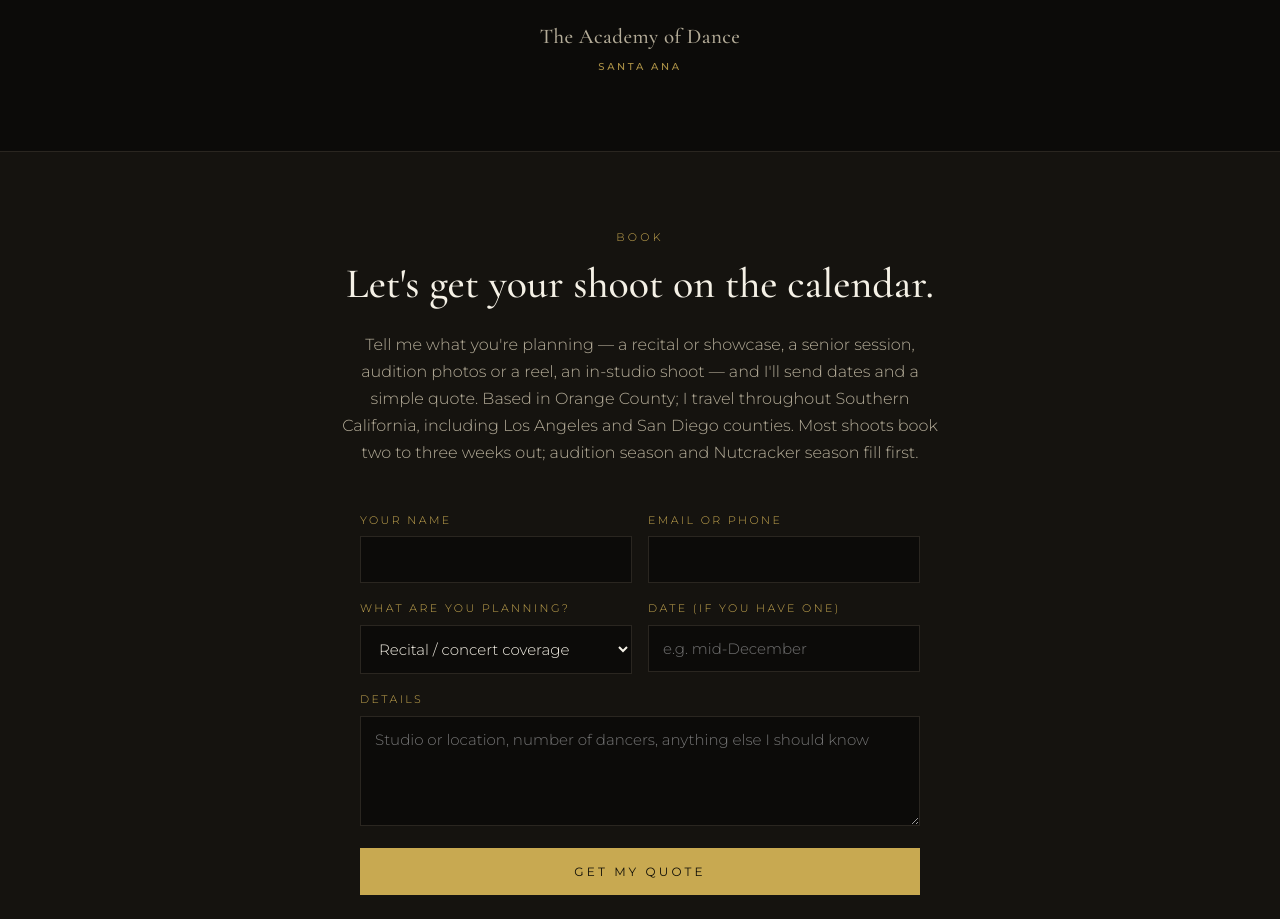
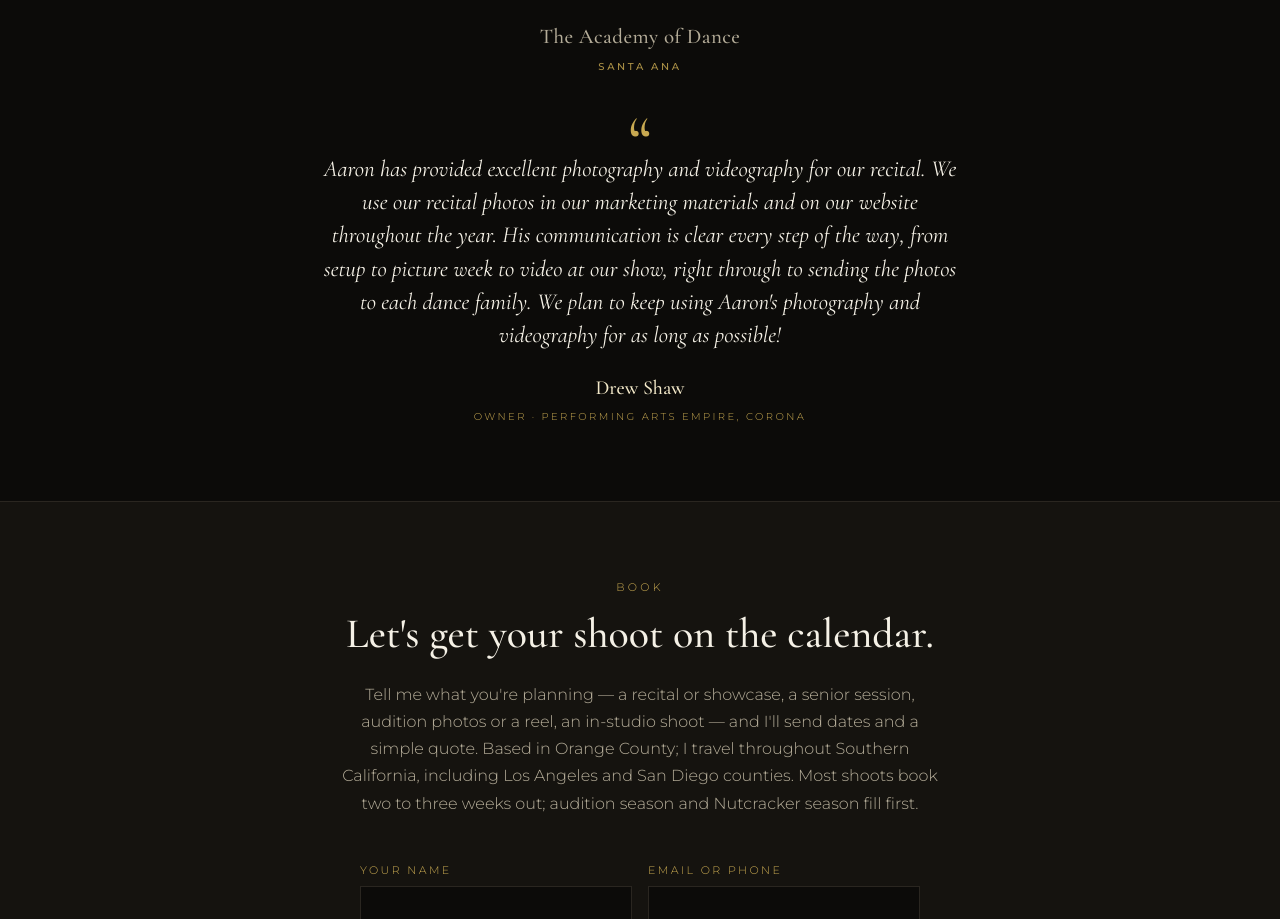
Before and after one commit to airniux/adage-dance-media, a plain HTML site: page index.html in a window 1280 px wide. Shown: the part 5177-6096 px from the top of the page. Drawn offline with nearby package versions, Linux system fonts and the light colour scheme.

Commit message:
Add Drew Shaw (Performing Arts Empire) testimonial to homepage and quote page
Co-Authored-By: Claude Fable 5.2 <noreply@anthropic.com>
Claude-Session: https://claude.ai/code/session_012JgpSAzr5zLVismJ3qrUsz

```diff
--- a/index.html
+++ b/index.html
@@ -170,6 +170,15 @@
   .names{display:flex;flex-wrap:wrap;justify-content:center;gap:22px 48px;margin:0;padding:0;list-style:none}
   .names li{font-family:var(--display);font-size:21px;font-weight:500;color:var(--fg-dim);letter-spacing:.02em;display:flex;flex-direction:column;align-items:center;gap:3px}
   .names li span{font-family:var(--sans);font-size:10px;letter-spacing:.26em;text-transform:uppercase;color:var(--gold);opacity:.85}
+
+  /* Testimonial */
+  .testi{margin:44px auto 0;max-width:640px;text-align:center;padding:0}
+  .testi blockquote{margin:0;position:relative;padding-top:34px}
+  .testi blockquote::before{content:"\201C";position:absolute;top:-14px;left:50%;transform:translateX(-50%);font-family:var(--display);font-size:72px;line-height:1;color:var(--gold)}
+  .testi blockquote p{margin:0;font-family:var(--display);font-style:italic;font-size:clamp(19px,5vw,23px);line-height:1.45;color:var(--fg)}
+  .testi figcaption{margin-top:18px;display:flex;flex-direction:column;gap:3px;align-items:center}
+  .testi figcaption b{font-family:var(--display);font-weight:500;font-size:20px;color:var(--gold-soft)}
+  .testi figcaption span{font-size:10px;letter-spacing:.24em;text-transform:uppercase;color:var(--gold)}
 
   /* Contact */
   .contact{background:var(--bg-raise);border-top:1px solid var(--line);text-align:center}
@@ -372,6 +381,10 @@ fbq('track','PageView');
       <li>Performing Arts Empire <span>Corona</span></li>
       <li>The Academy of Dance <span>Santa Ana</span></li>
     </ul>
+    <figure class="testi">
+      <blockquote><p>Aaron has provided excellent photography and videography for our recital. We use our recital photos in our marketing materials and on our website throughout the year. His communication is clear every step of the way, from setup to picture week to video at our show, right through to sending the photos to each dance family. We plan to keep using Aaron's photography and videography for as long as possible!</p></blockquote>
+      <figcaption><b>Drew Shaw</b><span>Owner · Performing Arts Empire, Corona</span></figcaption>
+    </figure>
   </section>
 
   <section class="contact" id="contact">
```
Also changed, not shown: quote.html (+13 -0 lines).
